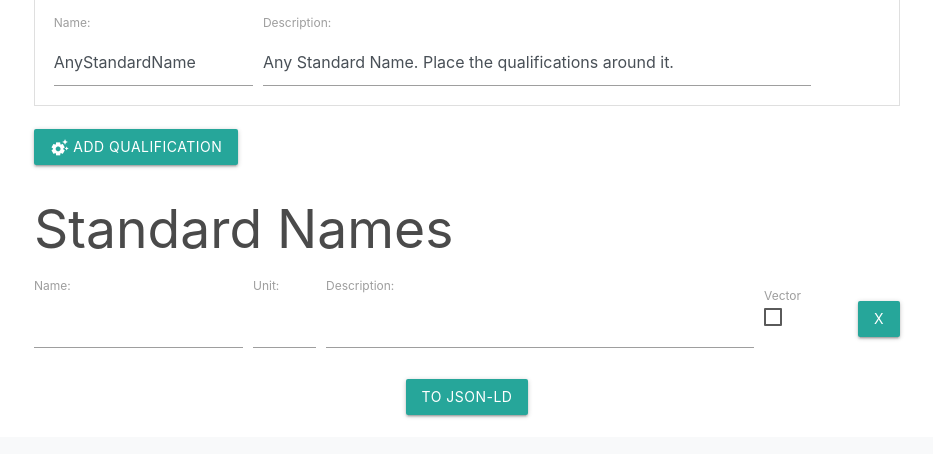
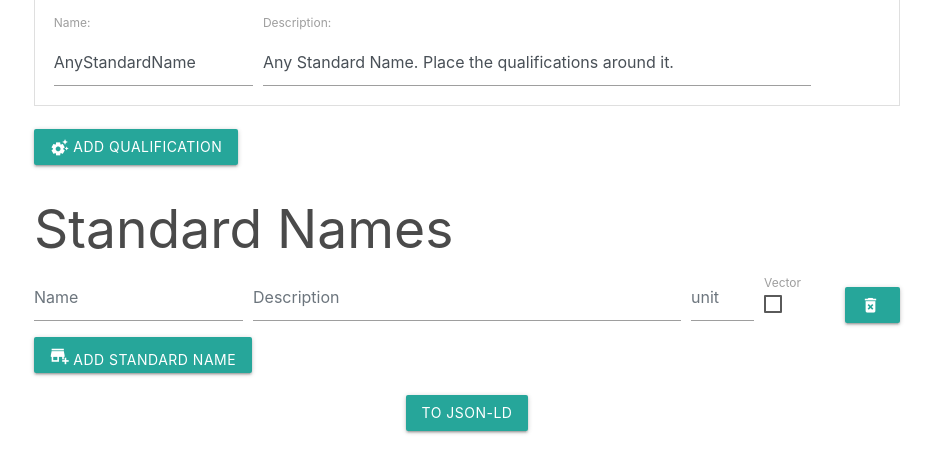
Before and after one commit to matthiasprobst/ssnolib, a Flask app: page /form in a window 1280 px wide. Shown: the part 1044-1498 px from the top of the page, without its empty margins (173-1106 px from the left). Before the commit the page ends 1462 px from the top, so only its background shows below. Run offline with Flask 3, Linux system fonts and the light colour scheme; parts of the project's set-up code (start-up, migrations or seed data) failed here and were passed over; some libraries are stand-ins or nearby versions.

Commit message:
add sn button

```diff
--- a/ssnolib/ui/static/main.js
+++ b/ssnolib/ui/static/main.js
@@ -169,32 +169,44 @@ function addOrganization() {
 
 // Function to add new standard name rows with Bootstrap classes and "Delete" button at the end of the row
 function addStandardNameRow() {
-    const standardNameContainer = document.getElementById('standard-name-container');
+    const standardNameContainer = document.getElementById('standard-names-container');
     const newRow = document.createElement('div');
     newRow.classList.add('form-row', 'align-items-center', 'mb-2');
 
     newRow.innerHTML = `
             <div class="col-lg-3">
-            <label>Name:</label>
-            <input type="text" class="form-control" name="standard_name.name[]" required>
+                <input type="text"
+                 class="form-control"
+                 placeholder="Name"
+                 name="standard_name.name[]" required>
+            </div>
+            <div class="col-lg-6">
+                <input type="text"
+                       class="form-control"
+                       placeholder="Description"
+                       name="standard_name.description[]">
             </div>
             <div class="col-lg-1">
-            <label title="SI unit, e.g. m/s">Unit:</label>
-            <input type="text" class="form-control" name="unit[]" placeholder="SI unit" title="E.g. m/s" required>
+                <input type="text"
+                       placeholder="unit"
+                       class="form-control"
+                       name="standard_name.unit[]">
             </div>
-        <div class="col-lg-5">
-            <label>Description:</label>
-            <input type="text" class="form-control" name="standard_name.description[]">
+
+            <div class="col-lg">
+                <label class="switch">
+                    <input type="checkbox"
+                    name="is_vector_standard_name[]">
+                    Vector
+                    <span class="slider round"></span>
+                    <input type="hidden" name="is_vector_standard_name[]" value="off">
+                </label>
             </div>
-        <div class="col-lg-2">
-            <label>Vector:</label>
-            <div class="form-check">
-                <input class="form-check-input" type="checkbox" name="is_vector_standard_name[]">
-                <input type="hidden" name="is_vector_standard_name[]" value="off">
-            </div>
-        </div>
+
             <div class="col-lg-1 text-right mt-2">
-            <button type="button" class="btn btn-danger" onclick="deleteStandardName(this)">X</button>
+                <button type="button" class="btn btn-danger" onclick="deleteStandardName(this)">
+                    <i class="material-icons mr-1 icon-align">delete_forever</i>
+                </button>
             </div>
     `;
     standardNameContainer.appendChild(newRow);
--- a/ssnolib/ui/templates/core/sections/standardNames/standardNamesSection.html
+++ b/ssnolib/ui/templates/core/sections/standardNames/standardNamesSection.html
@@ -15,13 +15,13 @@
             <div class="col-lg-6">
                 <input type="text"
                        class="form-control"
-                       placeholder="Definition"
+                       placeholder="Description"
                        name="standard_name.description[]"
                        value="{{ standardName.description }}">
             </div>
             <div class="col-lg-1">
                 <input type="text"
-                       placeholder="units"
+                       placeholder="unit"
                        class="form-control"
                        name="standard_name.unit[]"
                        value="{{ standardName.unit_str }}">
@@ -50,21 +50,28 @@
         {% else %}
         <div class="form-row align-items-center mb-2">
             <div class="col-lg-3">
-                <label>Name:</label>
-                <input type="text" class="form-control" name="standard_name.name[]" required>
+                <input type="text"
+                 class="form-control"
+                 placeholder="Name"
+                 name="standard_name.name[]" required>
+            </div>
+            <div class="col-lg-6">
+                <input type="text"
+                       class="form-control"
+                       placeholder="Description"
+                       name="standard_name.description[]">
             </div>
             <div class="col-lg-1">
-                <label>Unit:</label>
-                <input type="text" class="form-control" name="standard_name.unit[]" required>
-            </div>
-            <div class="col-lg-6">
-                <label>Description:</label>
-                <input type="text" class="form-control" name="standard_name.description[]" required>
+                <input type="text"
+                       placeholder="unit"
+                       class="form-control"
+                       name="standard_name.unit[]">
             </div>
 
             <div class="col-lg">
                 <label class="switch">
-                    <input type="checkbox">
+                    <input type="checkbox"
+                    name="is_vector_standard_name[]">
                     Vector
                     <span class="slider round"></span>
                     <input type="hidden" name="is_vector_standard_name[]" value="off">
@@ -72,9 +79,17 @@
             </div>
 
             <div class="col-lg-1 text-right mt-2">
-                <button type="button" class="btn btn-danger" onclick="deleteStandardName(this)">X</button>
+                <button type="button" class="btn btn-danger" onclick="deleteStandardName(this)">
+                    <i class="material-icons mr-1 icon-align">delete_forever</i>
+                </button>
             </div>
         </div>
         {% endif %}
     </div>
+
+    <button type="button"
+            class="btn btn-secondary"
+            onclick="addStandardNameRow()">
+        <i class="material-icons mr-1">add_business</i>Add Standard Name
+    </button>
 </div>
```
Lines whose indentation alone changed are shown as unchanged.
